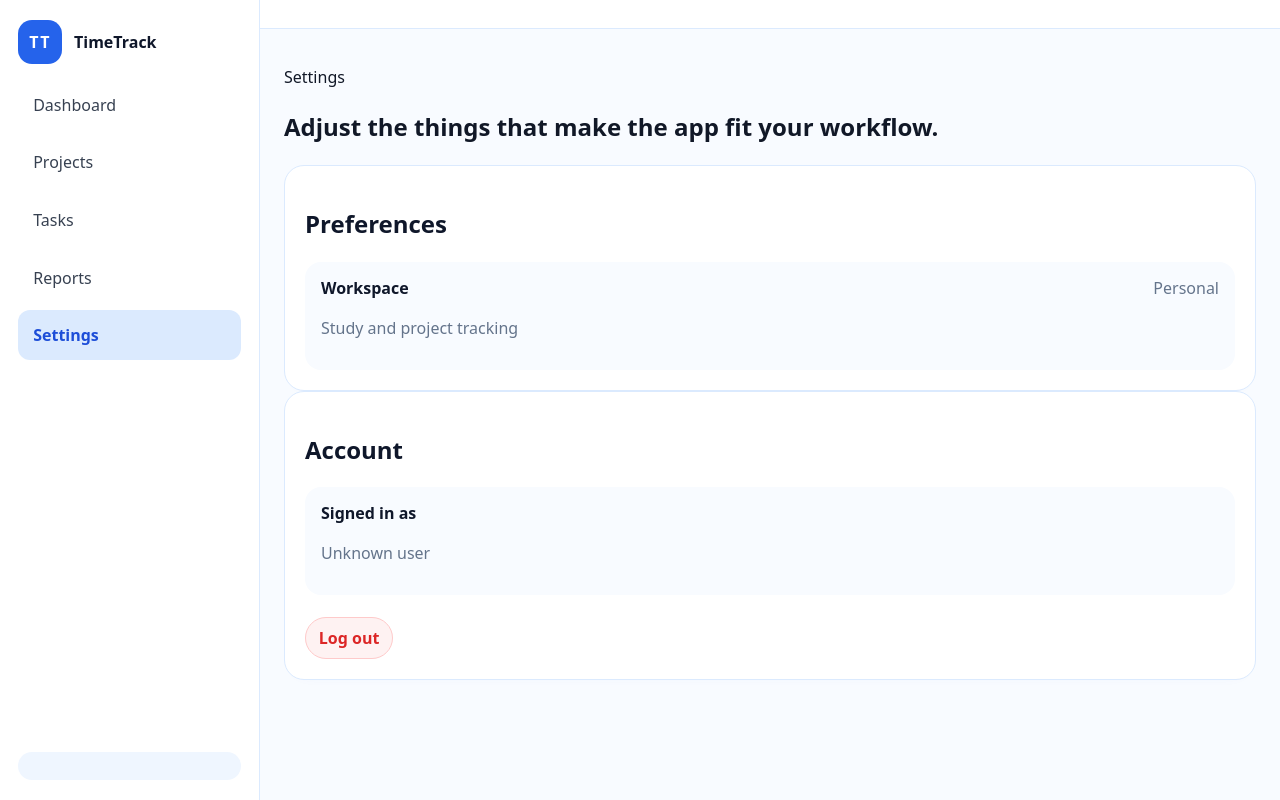
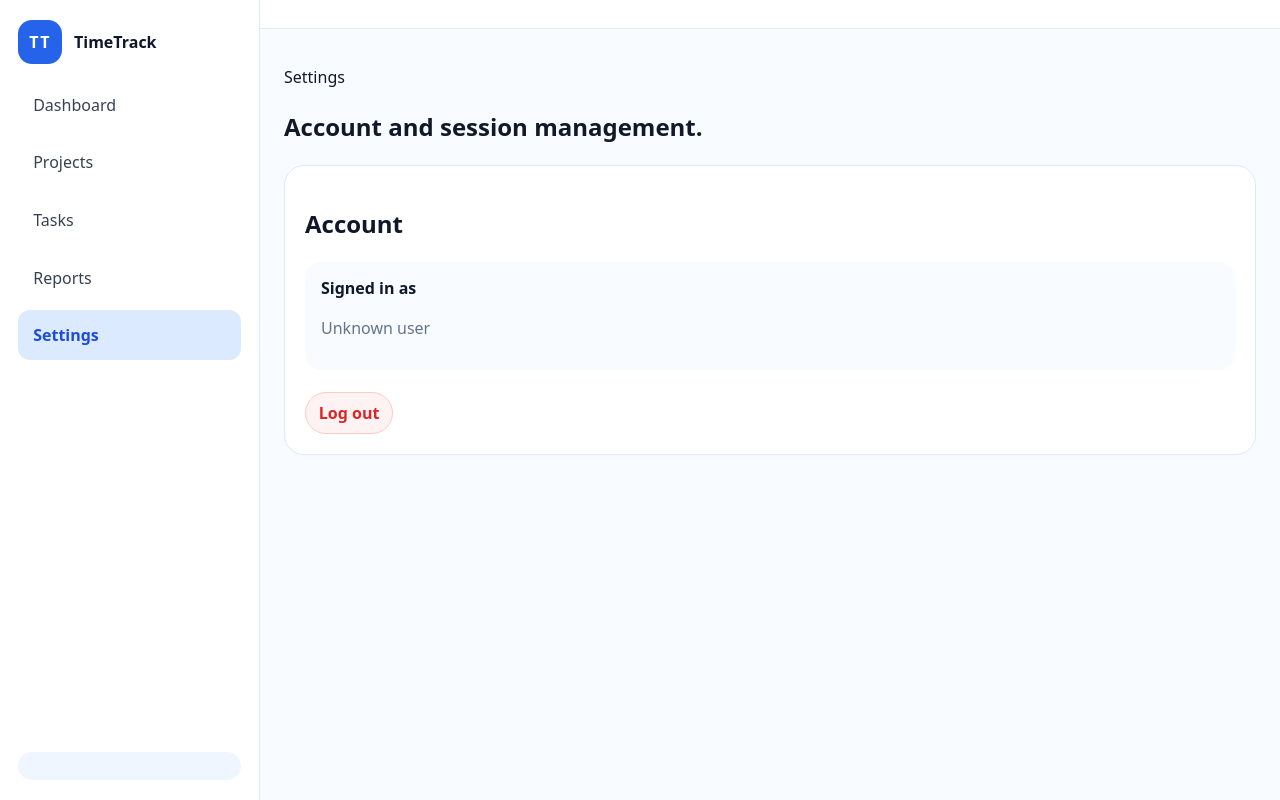
Before and after one commit to Hedi-Sayadi/my-time-tracking-app, a React (Vite) app in the folder frontend/: page /settings in a window 1280 px wide. Built offline with nearby package versions, Linux system fonts and the light colour scheme; no server answers; sample sign-in values are in the browser's storage.

Commit message:
fix: Remove Preferences placeholder from Settings page

```diff
--- a/frontend/src/pages/SettingsPage.tsx
+++ b/frontend/src/pages/SettingsPage.tsx
@@ -3,31 +3,12 @@ import { useAuth } from '../hooks/useAuth'
 function SettingsPage() {
   const { user, logout } = useAuth()
 
-  const settings = [
-    { label: 'Workspace', value: 'Personal', note: 'Study and project tracking' },
-  ]
-
   return (
     <section className="page-stack">
       <header className="page-header">
         <p className="eyebrow">Settings</p>
-        <h1>Adjust the things that make the app fit your workflow.</h1>
+        <h1>Account and session management.</h1>
       </header>
-
-      <article className="panel">
-        <h2>Preferences</h2>
-        <div className="task-list">
-          {settings.map((setting) => (
-            <article className="task-row" key={setting.label}>
-              <div>
-                <strong>{setting.label}</strong>
-                <p>{setting.note}</p>
-              </div>
-              <span>{setting.value}</span>
-            </article>
-          ))}
-        </div>
-      </article>
 
       <article className="panel">
         <h2>Account</h2>
```
